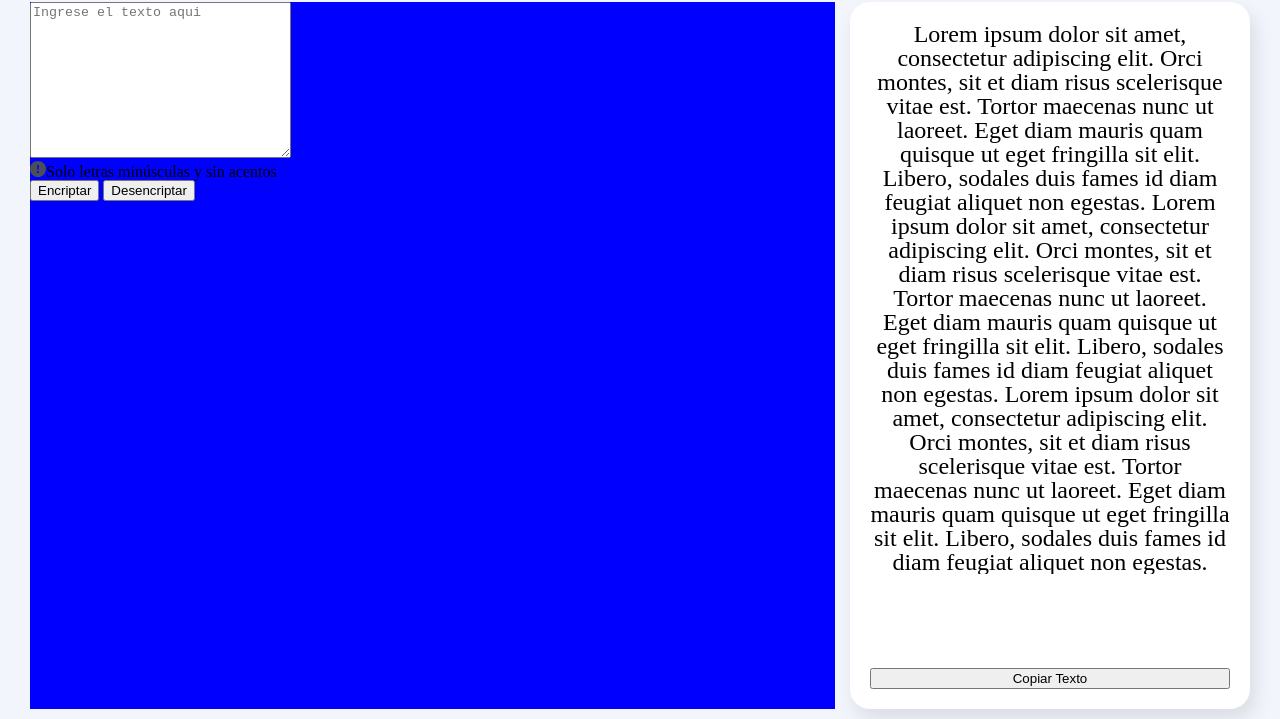
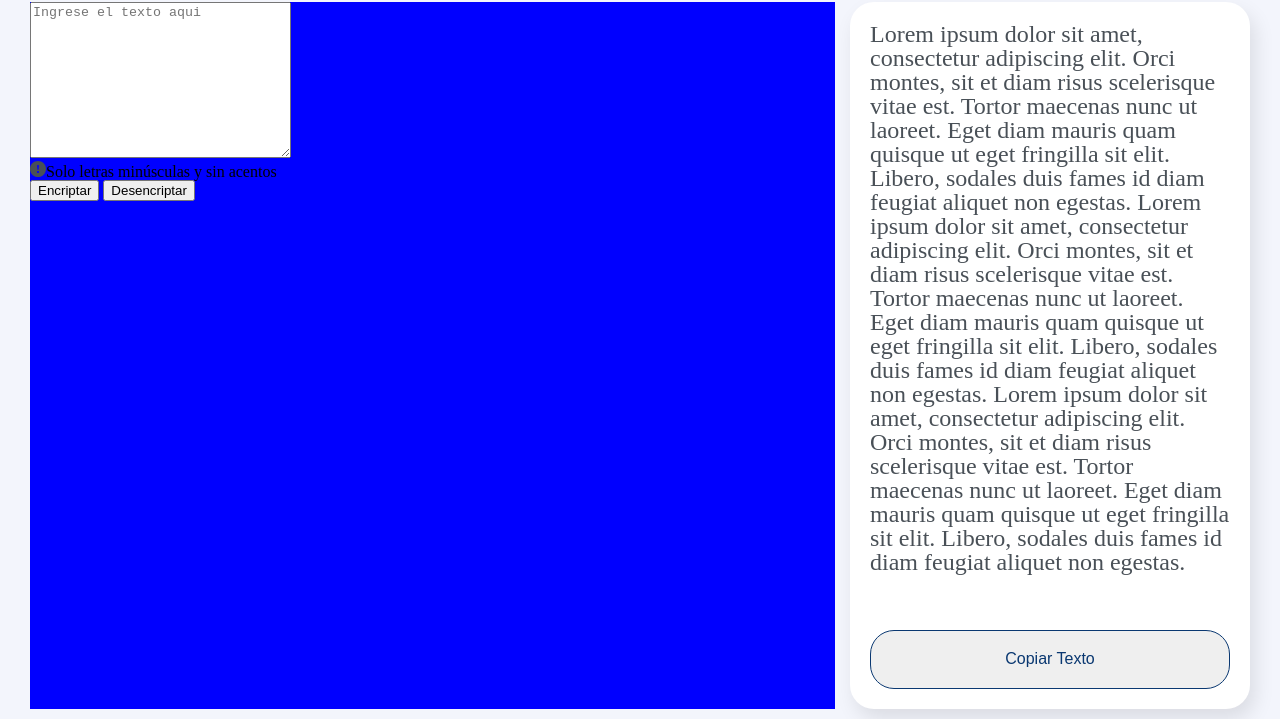
Before and after one commit to IvanCS719/1d-encriptador-de-texto, a plain HTML site: page index.html in a window 1280 px wide. Shown: the part 81-800 px from the top of the page. Drawn offline with Linux system fonts and the light colour scheme.

Commit message:
Se dió estilos al boton para copiar el texto resultante y se cambio el color del texto resultante

```diff
--- a/index.html
+++ b/index.html
@@ -43,7 +43,7 @@
                     Orci montes, sit et diam risus scelerisque vitae est. Tortor maecenas nunc ut laoreet. Eget diam
                     mauris quam quisque ut eget fringilla sit elit. Libero, sodales duis fames id diam feugiat aliquet
                     non egestas.</p>
-                <button id="btnCopiar" onclick="copiarResultado();">Copiar Texto</button>
+                <button id="btnCopiar" class="btnCopiar" onclick="copiarResultado();">Copiar Texto</button>
             </div>
         </div>
     </main>
--- a/style.css
+++ b/style.css
@@ -37,7 +37,7 @@ html,body {
     display: flex;
     justify-content: center;
     align-items: center;
-    border-radius: 20px;
+    border-radius: 24px;
     padding: 20px;
 }
 
@@ -66,13 +66,25 @@ html,body {
 
 .contenedor-output-TextoResultado{
     height: 100%;
+    width: 100%;
     display: flex;
     flex-direction: column;
     justify-content: space-between;
     gap: 20px;
-    text-align: center;
 }
+
 .TextoResultado{
-    overflow: auto;
+    height: 100%;
+    color: #495057;
+    overflow-y: auto;
     font-size: 24px;
 }
+
+.btnCopiar{
+    border: 1px solid #0A3871;
+    color: #0A3871;
+    font-size: 16px;
+    font-weight: 400;
+    height: 67px;
+    border-radius: 24px;
+}
```
